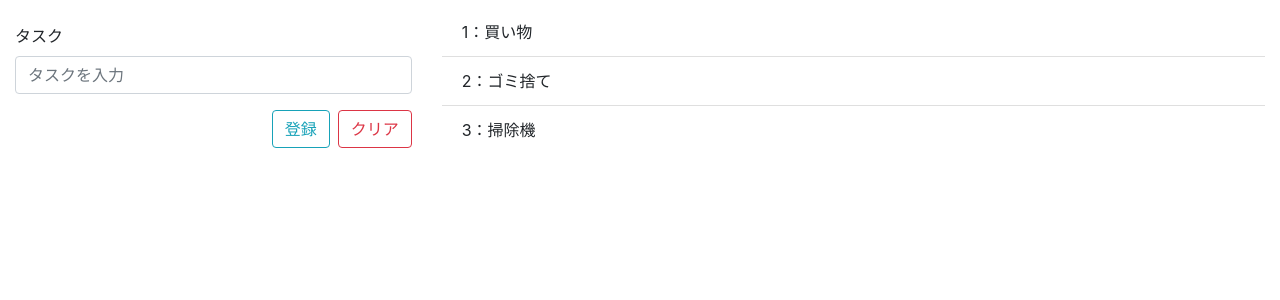
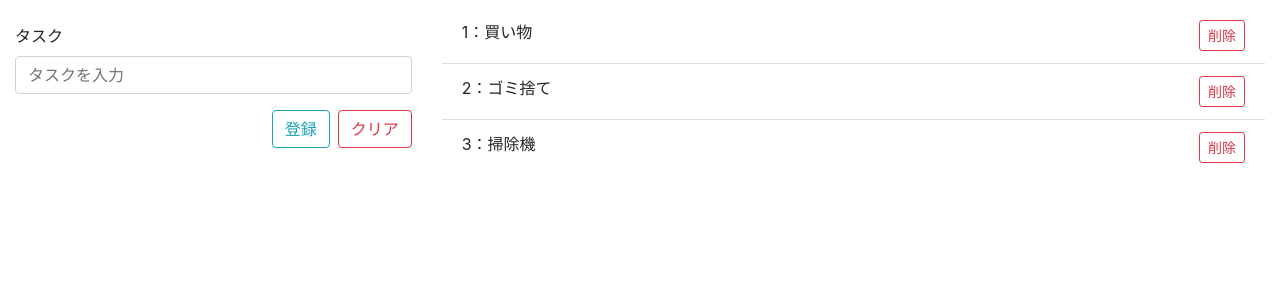
Before and after one commit to kyoruni/vue-sand-box, a Vue app: page /todo in a window 1280 px wide. Shown: the top 300 px of the page. Built offline with nearby package versions, Linux system fonts and the light colour scheme.

Commit message:
:wrench: #1 タスクの削除ボタン追加

```diff
--- a/src/views/Todo.vue
+++ b/src/views/Todo.vue
@@ -16,7 +16,14 @@
       <b-col cols="8">
         <b-list-group flush>
           <b-list-group-item v-for="task in tasks" :key="task.id">
-            {{ task.id }}：{{ task.title }}
+            <div class="d-flex justify-content-between">
+              <div class="text-left">
+                {{ task.id }}：{{ task.title }}
+              </div>
+              <div class="text-right">
+                <b-button type="button" variant="outline-danger" size="sm" @click="deleteButton">削除</b-button>
+              </div>
+            </div>
           </b-list-group-item>
         </b-list-group>
       </b-col>
@@ -40,6 +47,9 @@ export default {
     addButton () {
       let newTask = { id: this.maxId + 1, title: this.textInput }
       this.tasks.push(newTask)
+    },
+    deleteButton () {
+      alert('delete button')
     }
   },
   computed: {
```
